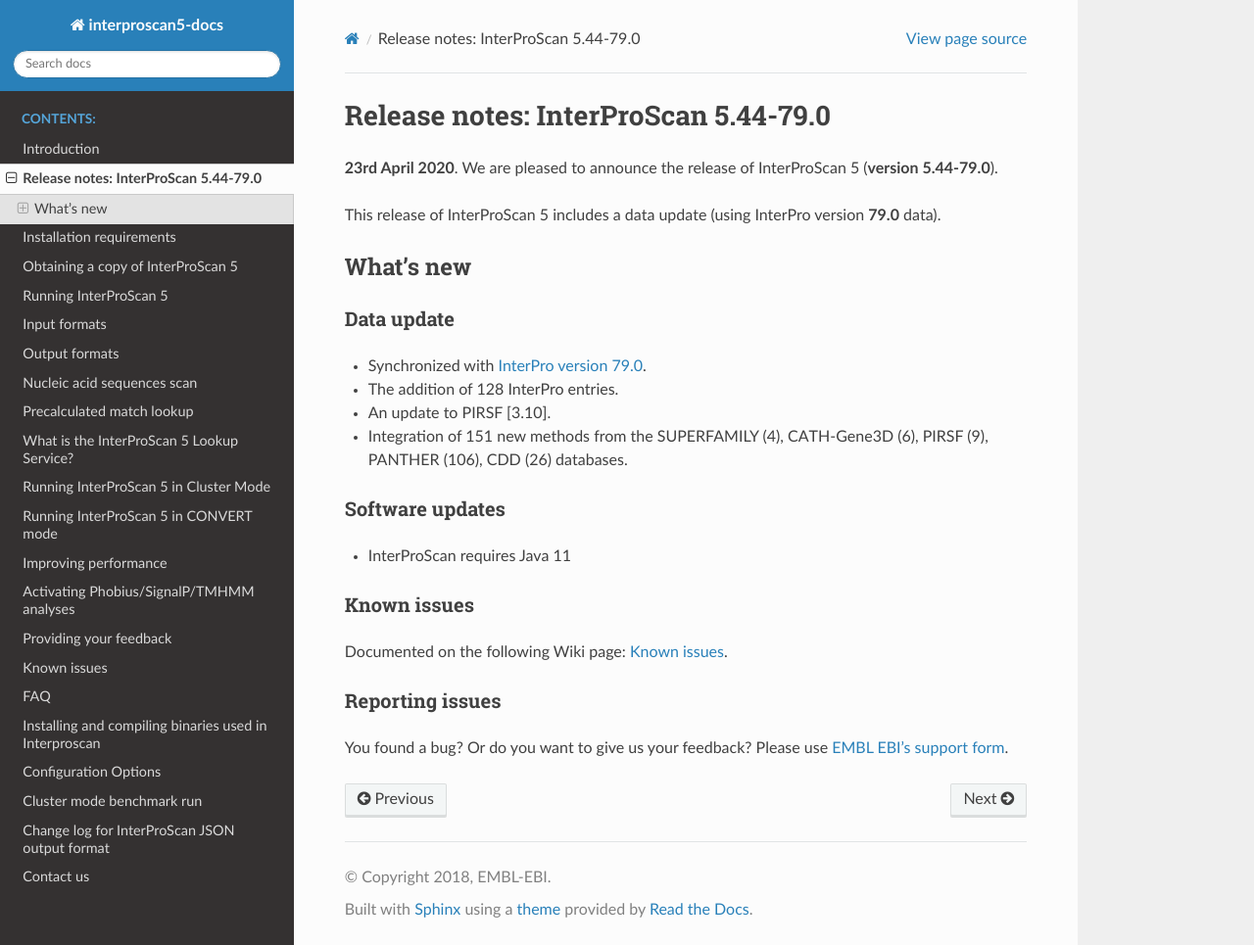
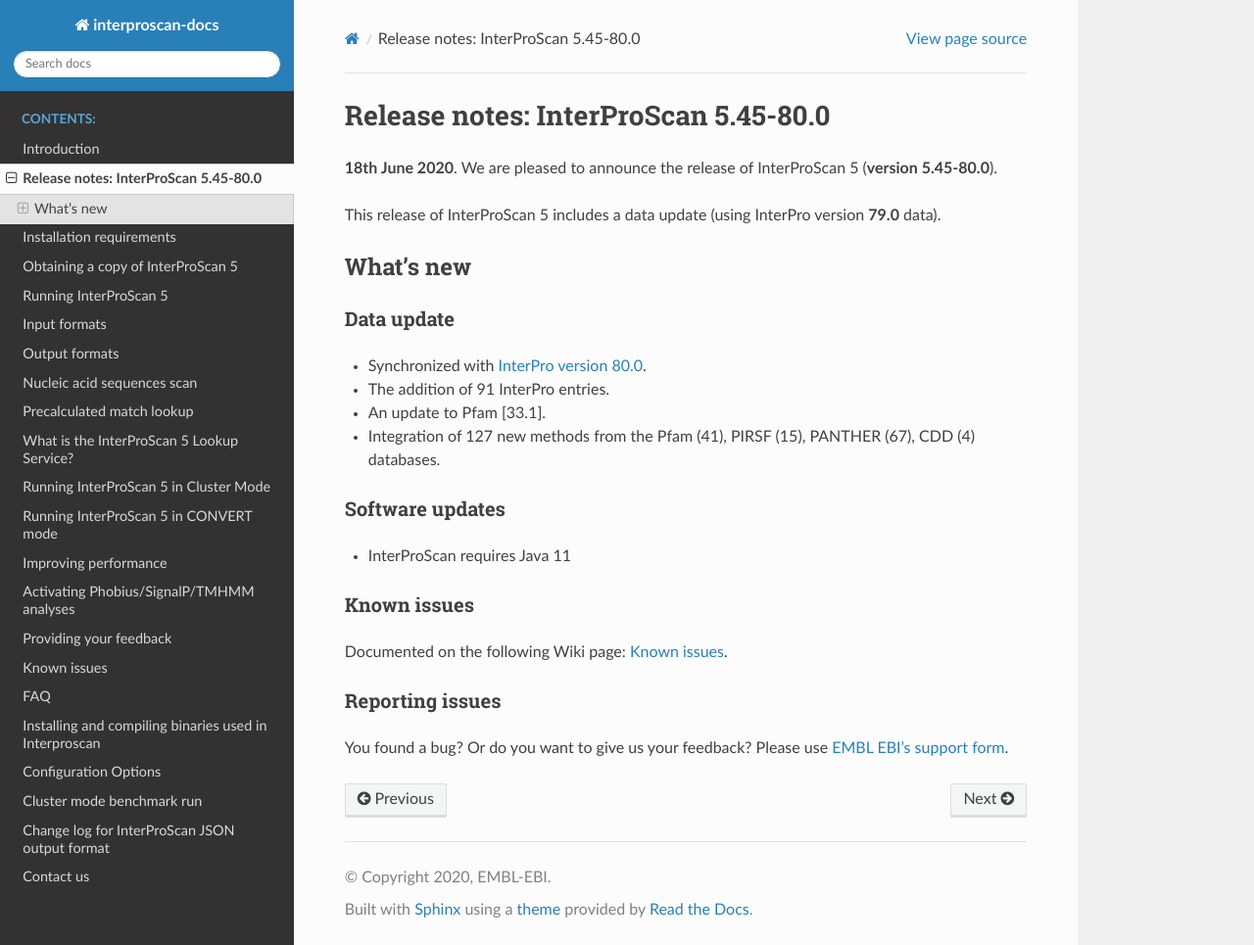
Before and after one commit to ebi-pf-team/interproscan-docs, a Sphinx documentation site: the page built from docs/ReleaseNotes.rst, in a window 1280 px wide and 965 px high. Shown: the whole window at 98% size. Built offline with Sphinx 7.4.7 and the Read the Docs theme 2.0.0, drawn with Linux system fonts in a browser that asks for light colours.

Commit message:
prepare for release v5.45-80.0

```diff
--- a/docs/ReleaseNotes.rst
+++ b/docs/ReleaseNotes.rst
@@ -1,8 +1,8 @@
-Release notes: InterProScan 5.44-79.0
+Release notes: InterProScan 5.45-80.0
 =====================================
 
-**23rd April 2020**. We are pleased to announce the release of
-InterProScan 5 (**version 5.44-79.0**).
+**18th June 2020**. We are pleased to announce the release of
+InterProScan 5 (**version 5.45-80.0**).
 
 This release of InterProScan 5 includes a data update (using InterPro
 version **79.0** data).
@@ -14,10 +14,10 @@
 ^^^^^^^^^^^
 
 -  Synchronized with `InterPro version
-   79.0 <http://www.ebi.ac.uk/interpro/release_notes.html>`__.
--  The addition of 128 InterPro entries.
--  An update to PIRSF [3.10].
--  Integration of 151 new methods from the SUPERFAMILY (4), CATH-Gene3D (6), PIRSF (9), PANTHER (106), CDD (26) databases.
+   80.0 <http://www.ebi.ac.uk/interpro/release_notes.html>`__.
+-  The addition of 91 InterPro entries.
+-  An update to Pfam [33.1].
+-  Integration of 127 new methods from the Pfam (41), PIRSF (15), PANTHER (67), CDD (4) databases.
 
 Software updates
 ^^^^^^^^^^^^^^^^
--- a/docs/conf.py
+++ b/docs/conf.py
@@ -1,7 +1,7 @@
 #!/usr/bin/env python3
 # -*- coding: utf-8 -*-
 #
-# interproscan5-docs documentation build configuration file, created by
+# interproscan-docs documentation build configuration file, created by
 # sphinx-quickstart on Wed Oct 10 15:05:56 2018.
 #
 # This file is execfile()d with the current directory set to its
@@ -49,8 +49,8 @@
 master_doc = 'index'
 
 # General information about the project.
-project = 'interproscan5-docs'
-copyright = '2018, EMBL-EBI'
+project = 'interproscan-docs'
+copyright = '2020, EMBL-EBI'
 author = 'EMBL-EBI'
 
 # The version info for the project you're documenting, acts as replacement for
@@ -105,7 +105,7 @@
 # -- Options for HTMLHelp output ------------------------------------------
 
 # Output file base name for HTML help builder.
-htmlhelp_basename = 'interproscan5-docsdoc'
+htmlhelp_basename = 'interproscan-docsdoc'
 
 
 # -- Options for LaTeX output ---------------------------------------------
@@ -132,7 +132,7 @@
 # (source start file, target name, title,
 #  author, documentclass [howto, manual, or own class]).
 latex_documents = [
-    (master_doc, 'interproscan5-docs.tex', 'interproscan5-docs Documentation',
+    (master_doc, 'interproscan-docs.tex', 'interproscan-docs Documentation',
      'EMBL-EBI', 'manual'),
 ]
 
@@ -142,7 +142,7 @@
 # One entry per manual page. List of tuples
 # (source start file, name, description, authors, manual section).
 man_pages = [
-    (master_doc, 'interproscan5-docs', 'interproscan5-docs Documentation',
+    (master_doc, 'interproscan-docs', 'interproscan-docs Documentation',
      [author], 1)
 ]
 
@@ -153,8 +153,8 @@
 # (source start file, target name, title, author,
 #  dir menu entry, description, category)
 texinfo_documents = [
-    (master_doc, 'interproscan5-docs', 'interproscan5-docs Documentation',
-     author, 'interproscan5-docs', 'One line description of project.',
+    (master_doc, 'interproscan-docs', 'interproscan-docs Documentation',
+     author, 'interproscan-docs', 'One line description of project.',
      'Miscellaneous'),
 ]
 
```
Also changed, not shown: docs/HowToDownload.rst (+6 -6 lines), docs/LocalLookupService.rst (+15 -15 lines).
